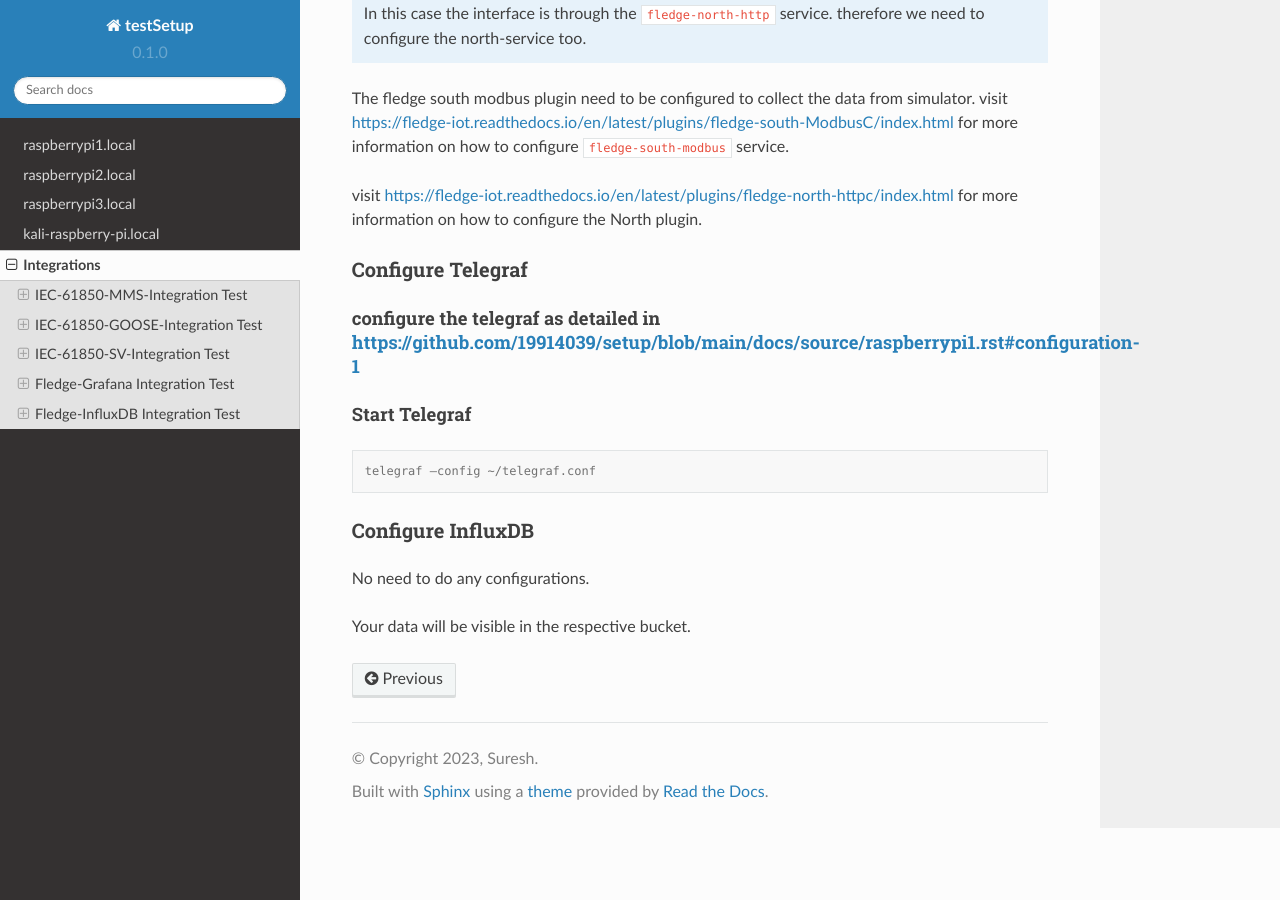
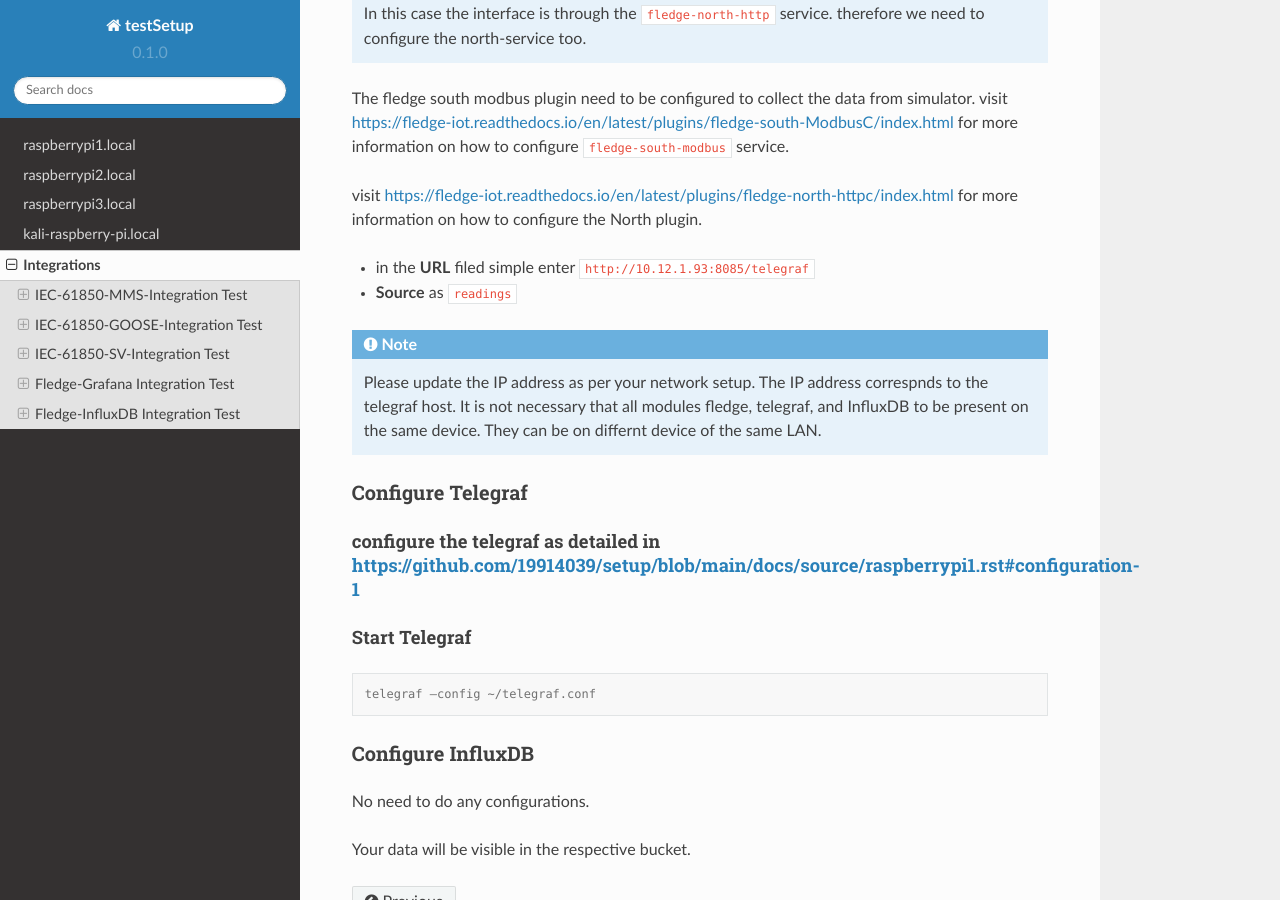
Before and after one commit to suresh-iitr/setup, a Sphinx documentation site: the page built from docs/source/integrations.rst, in a window 1280 px wide and 900 px high, scrolled down 13275 px. Built offline with Sphinx 7.4.7 and the Read the Docs theme 2.0.0, drawn with Linux system fonts in a browser that asks for light colours.

Commit message:
Update integrations.rst

```diff
--- a/docs/source/integrations.rst
+++ b/docs/source/integrations.rst
@@ -628,6 +628,14 @@ The fledge south modbus plugin need to be configured to collect the data from si
 
 visit https://fledge-iot.readthedocs.io/en/latest/plugins/fledge-north-httpc/index.html for more information on how to configure the North plugin.
 
+- in the **URL** filed simple enter ``http://10.12.1.93:8085/telegraf``
+
+- **Source** as ``readings``
+
+.. note::
+
+  Please update the IP address as per your network setup. The IP address correspnds to the telegraf host. It is not necessary that all modules fledge, telegraf, and InfluxDB to be present on the same device. They can be on differnt device of the same LAN.
+
 ------
 Configure Telegraf
 ------
```
